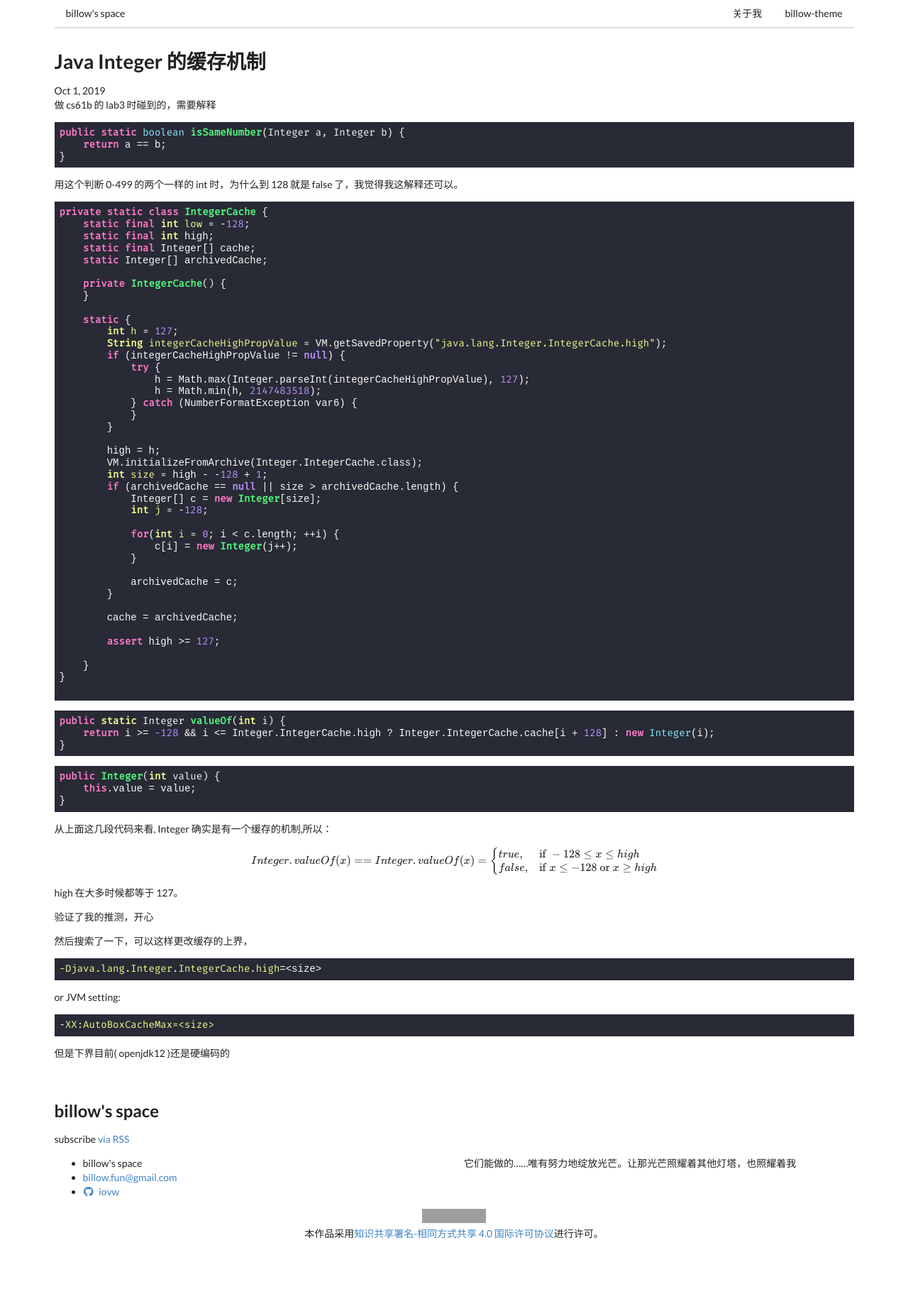
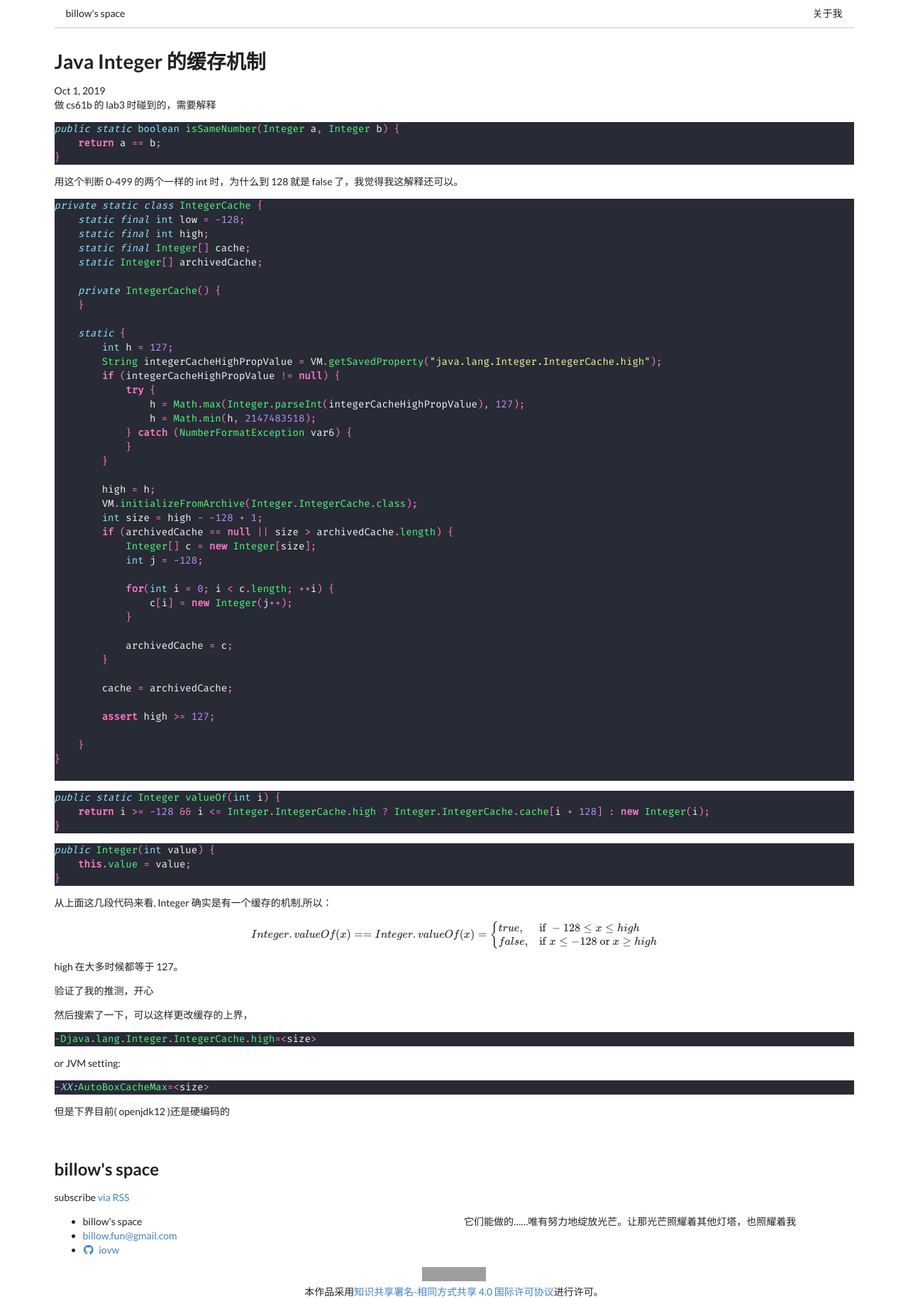
Before and after one commit to be-low/be-low.github.io, a Jekyll site: the page built from _posts/2019-10-1-java_integer_cache.md, in a window 1280 px wide. Shown: the whole page at 71% size. Built offline with Jekyll 4.4.1, drawn with Linux system fonts in a browser that asks for light colours; nearby versions of some CDN libraries; formulas are drawn with MathJax 3; before the commit the page ends 1748 px from its top, so only the background shows below that; grey boxes are pictures that could not be loaded.

Commit message:
using rouge theme

```diff
--- a/Gemfile
+++ b/Gemfile
@@ -20,4 +20,4 @@
 gem "wdm", "~> 0.1.1", :install_if => Gem.win_platform?
 
 gem "billow"
-# gem 'jekyll-seo-tag'
+gem "rouge", "~> 3.13"
--- a/_config.yml
+++ b/_config.yml
@@ -18,6 +18,7 @@
 # The following items will not be processed, by default. Create a custom list
 # to override the default setting.
 exclude:
+  - theme.md
   - Gemfile
   - Gemfile.lock
   - node_modules
--- a/_includes/head.html
+++ b/_includes/head.html
@@ -24,9 +24,12 @@
 
     <link rel="stylesheet" href="https://cdn.jsdelivr.net/npm/semantic-ui@2.4.2/dist/semantic.min.css">
 
-    <link rel="stylesheet" href="{{ "/assets/style/dracula.css" }}" />
+    <link rel="stylesheet" href="{{ "/assets/style/theme/dracula.css" }}" />
+
+
+    <!-- <link rel="stylesheet" href="{{ "/assets/style/theme/dracula.css" }}" />
     <script src="https://cdnjs.cloudflare.com/ajax/libs/highlight.js/9.18.1/highlight.min.js"></script>
-    <script>hljs.initHighlightingOnLoad();</script>
+    <script>hljs.initHighlightingOnLoad();</script> -->
 
     <link href="https://fonts.googleapis.com/css?family=Fira+Mono&display=swap" rel="stylesheet">
     {%- feed_meta -%}
--- a/assets/style/dracula.css
+++ /dev/null
@@ -1,79 +0,0 @@
-/* Dracula Theme v1.2.5
- *
- * https://github.com/dracula/highlightjs
- *
- * Copyright 2016-present, All rights reserved
- *
- * Code licensed under the MIT license
- *
- * @author Denis Ciccale <dciccale@gmail.com>
- * @author Zeno Rocha <hi@zenorocha.com>
- */
-
-.hljs {
-  display: block;
-  overflow-x: auto;
-  padding: 0.5em;
-  background: #282a36;
-}
-
-.hljs-built_in,
-.hljs-selector-tag,
-.hljs-section,
-.hljs-link {
-  color: #8be9fd;
-}
-
-.hljs-keyword {
-  color: #ff79c6;
-}
-
-.hljs,
-.hljs-subst {
-  color: #f8f8f2;
-}
-
-.hljs-title {
-  color: #50fa7b;
-}
-
-.hljs-string,
-.hljs-meta,
-.hljs-name,
-.hljs-type,
-.hljs-attr,
-.hljs-symbol,
-.hljs-bullet,
-.hljs-addition,
-.hljs-variable,
-.hljs-template-tag,
-.hljs-template-variable {
-  color: #f1fa8c;
-}
-
-.hljs-comment,
-.hljs-quote,
-.hljs-deletion {
-  color: #6272a4;
-}
-
-.hljs-keyword,
-.hljs-selector-tag,
-.hljs-literal,
-.hljs-title,
-.hljs-section,
-.hljs-doctag,
-.hljs-type,
-.hljs-name,
-.hljs-strong {
-  font-weight: bold;
-}
-
-.hljs-literal,
-.hljs-number {
-  color: #bd93f9;
-}
-
-.hljs-emphasis {
-  font-style: italic;
-}
--- /dev/null
+++ b/assets/style/theme/dracula.css
@@ -0,0 +1,71 @@
+.highlight table td { padding: 5px; }
+.highlight table pre { margin: 0; }
+.highlight, .highlight .w {
+  color: #f8f8f2;
+  background-color: #282a36;
+}
+.highlight .c, .highlight .ch, .highlight .cd, .highlight .cm, .highlight .cpf, .highlight .c1, .highlight .cs {
+  color: #6272a4;
+}
+.highlight .cp {
+  color: #ff79c6;
+}
+.highlight .gd {
+  color: #8b080b;
+}
+.highlight .go {
+  color: #44475a;
+}
+.highlight .ge {
+  text-decoration: underline;
+}
+.highlight .gh {
+  text-decoration: underline;
+}
+.highlight .gi {
+  text-decoration: underline;
+}
+.highlight .gu {
+  text-decoration: underline;
+}
+.highlight .k, .highlight .kc, .highlight .kn, .highlight .kp, .highlight .kr, .highlight .kv {
+  color: #ff79c6;
+  font-weight: bold;
+}
+.highlight .kd {
+  color: #8be9fd;
+  font-style: italic;
+}
+.highlight .kt {
+  color: #8be9fd;
+}
+.highlight .na {
+  color: #50fa7b;
+}
+.highlight .nc {
+  color: #50fa7b;
+}
+.highlight .nf, .highlight .fm {
+  color: #50fa7b;
+}
+.highlight .nv, .highlight .vc, .highlight .vg, .highlight .vi, .highlight .vm {
+  color: #8be9fd;
+  font-style: italic;
+}
+.highlight .nl {
+  color: #8be9fd;
+  font-style: italic;
+}
+.highlight .nb, .highlight .bp {
+  color: #8be9fd;
+  font-style: italic;
+}
+.highlight .s, .highlight .sa, .highlight .sb, .highlight .sc, .highlight .dl, .highlight .sd, .highlight .s2, .highlight .se, .highlight .sh, .highlight .si, .highlight .sx, .highlight .sr, .highlight .s1, .highlight .ss {
+  color: #f1fa8c;
+}
+.highlight .m, .highlight .mb, .highlight .mf, .highlight .mh, .highlight .mi, .highlight .il, .highlight .mo, .highlight .mx {
+  color: #bd93f9;
+}
+.highlight .o, .highlight .ow {
+  color: #ff79c6;
+}
```
Also changed, not shown: Gemfile.lock (deleted), billow.gemspec.
